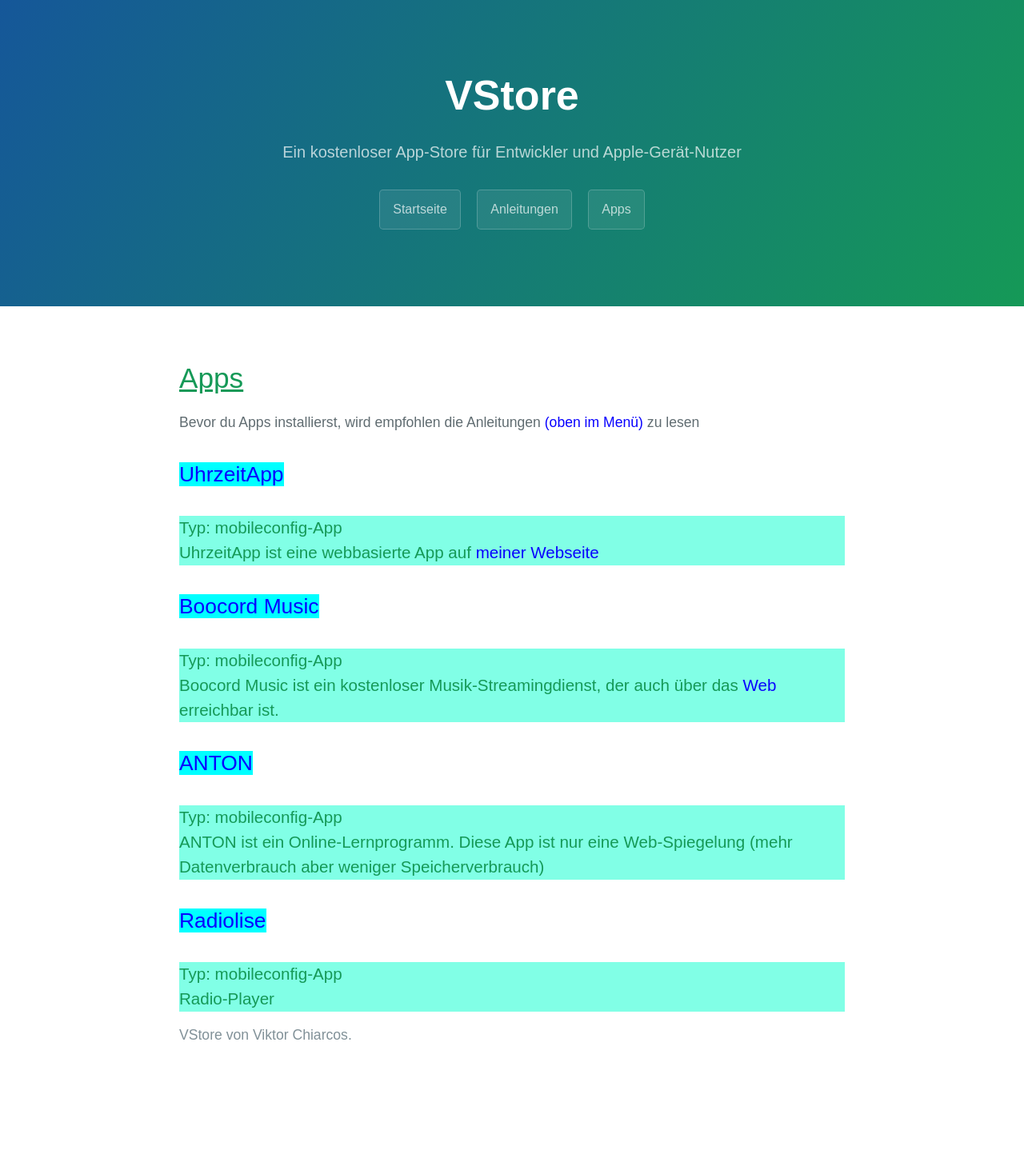
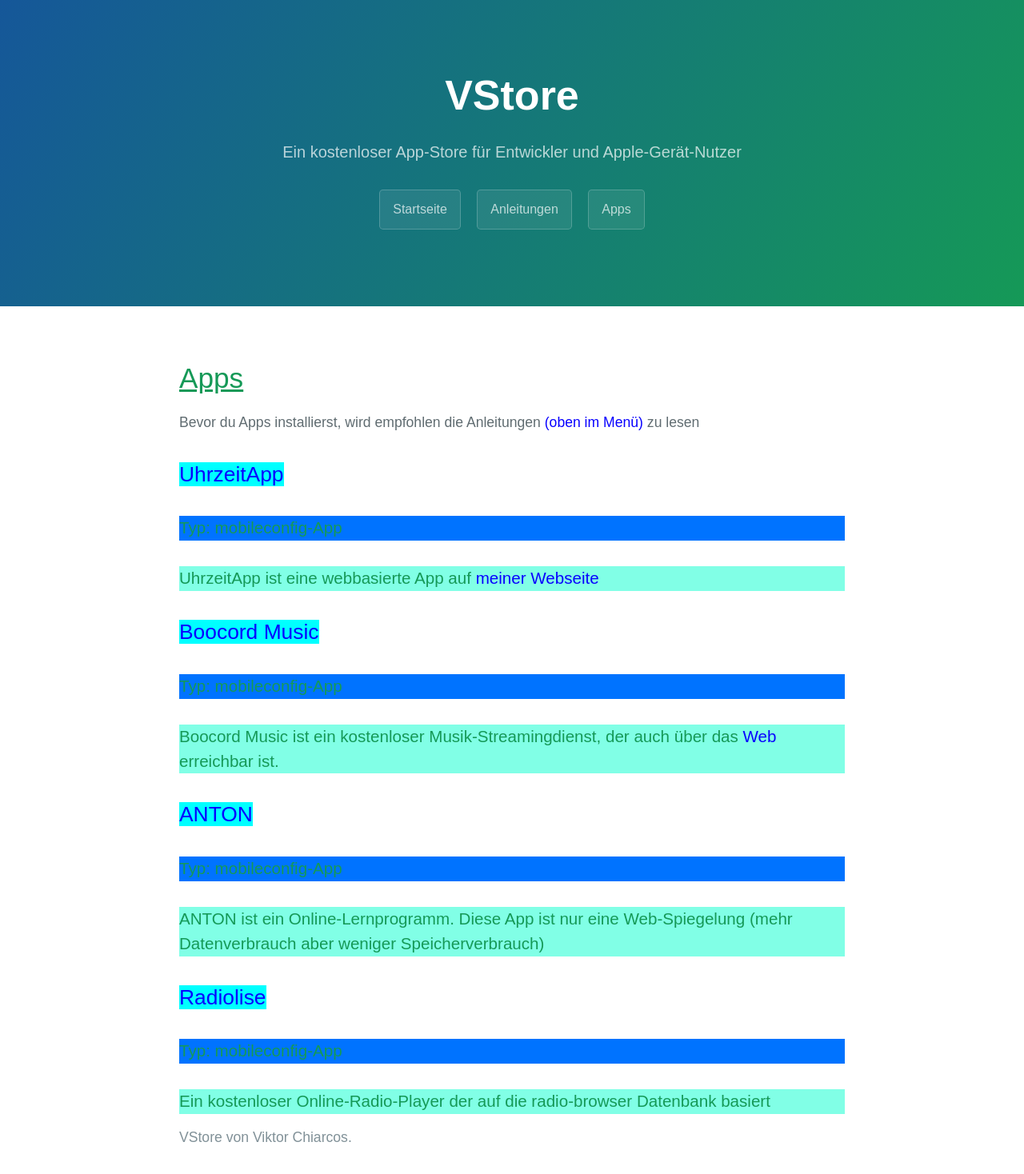
Before and after one commit to die-techniker/vstore, a Jekyll site: the page built from app/apps/index.html, in a window 1280 px wide. Shown: the whole page at 80% size. Built offline with Jekyll 4.4.1, drawn with Linux system fonts in a browser that asks for light colours; before the commit the page ends 1340 px from its top, so only the background shows below that.

Commit message:
Update app descriptions and styles in index.html

```diff
--- a/app/apps/index.html
+++ b/app/apps/index.html
@@ -22,20 +22,20 @@ excerpt: "Ein kostenloser App-Store für Entwickler und Apple-Gerät-Nutzer"
     Bevor du Apps installierst, wird empfohlen die Anleitungen <a href="#oben">(oben im Menü)</a> zu lesen
 
     <h2><a href="/vstore/app/UhrzeitApp.mobileconfig" style="text-decoration: none; background-color: #00ffff">UhrzeitApp</a></h2>
-    <h3 style="font-weight: normal; background-color: #81ffe6">Typ: mobileconfig-App
-      <br>UhrzeitApp ist eine webbasierte App auf <a href="https://viktor-chiarcos.github.io">meiner Webseite</a></h3>
+    <h3 style="font-weight: normal; background-color: #0073ff">Typ: mobileconfig-App</h3>
+    <h3 style="font-weight: normal; background-color: #81ffe6">UhrzeitApp ist eine webbasierte App auf <a href="https://viktor-chiarcos.github.io">meiner Webseite</a></h3>
 
     <h2><a href="/vstore/app/Boocord_Music.mobileconfig" style="text-decoration: none; background-color: #00ffff">Boocord Music</a></h2>
-    <h3 style="font-weight: normal; background-color: #81ffe6">Typ: mobileconfig-App
-      <br>Boocord Music ist ein kostenloser Musik-Streamingdienst, der auch über das <a href="https://music.boocord.com">Web</a> erreichbar ist.</h3>
+    <h3 style="font-weight: normal; background-color: #0073ff">Typ: mobileconfig-App</h3>
+    <h3 style="font-weight: normal; background-color: #81ffe6">Boocord Music ist ein kostenloser Musik-Streamingdienst, der auch über das <a href="https://music.boocord.com">Web</a> erreichbar ist.</h3>
 
     <h2><a href="/vstore/app/ANTON.mobileconfig" style="text-decoration: none;  background-color: #00ffff" >ANTON</a></h2>
-    <h3 style="font-weight: normal; background-color: #81ffe6">Typ: mobileconfig-App
-      <br>ANTON ist ein Online-Lernprogramm. Diese App ist nur eine Web-Spiegelung (mehr Datenverbrauch aber weniger Speicherverbrauch)</h3>
+    <h3 style="font-weight: normal; background-color: #0073ff">Typ: mobileconfig-App</h3>
+    <h3 style="font-weight: normal; background-color: #81ffe6">ANTON ist ein Online-Lernprogramm. Diese App ist nur eine Web-Spiegelung (mehr Datenverbrauch aber weniger Speicherverbrauch)</h3>
 
     <h2><a href="/vstore/app/Radiolise.mobileconfig" style="text-decoration: none;  background-color: #00ffff" >Radiolise</a></h2>
-    <h3 style="font-weight: normal; background-color: #81ffe6">Typ: mobileconfig-App
-      <br>Radio-Player</h3>
+    <h3 style="font-weight: normal; background-color: #0073ff">Typ: mobileconfig-App</h3>
+    <h3 style="font-weight: normal; background-color: #81ffe6">Ein kostenloser Online-Radio-Player der auf die radio-browser Datenbank basiert</h3>
 
   </body>
 </html
```
